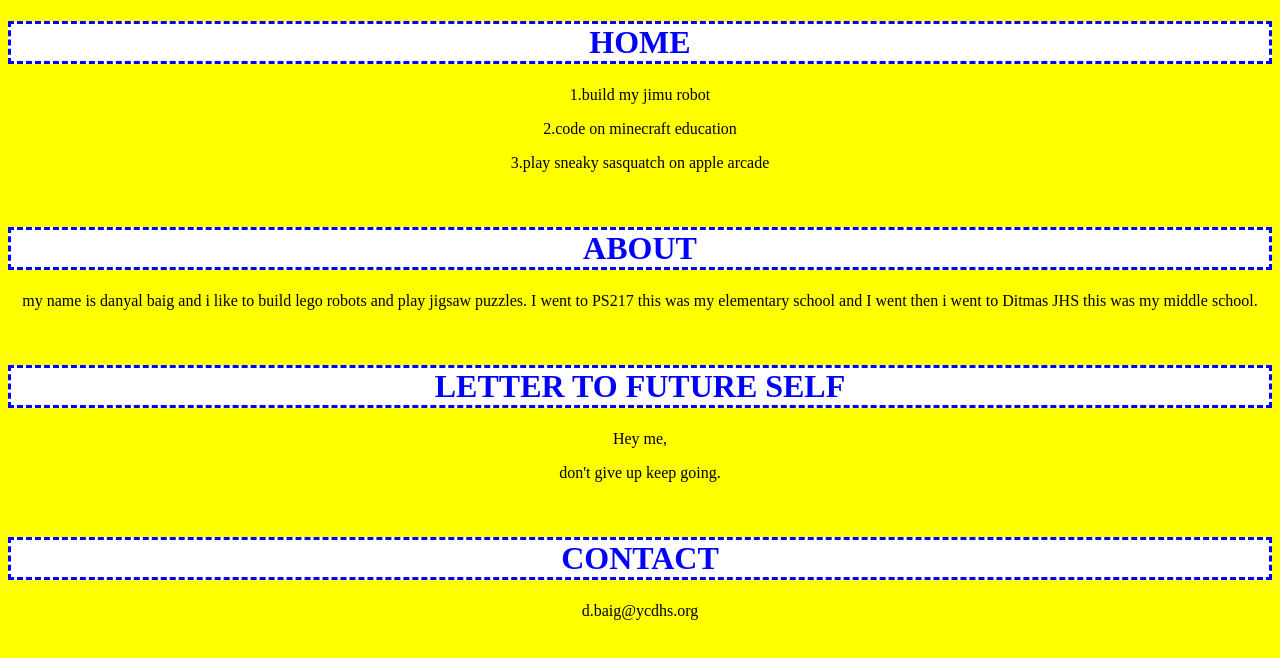
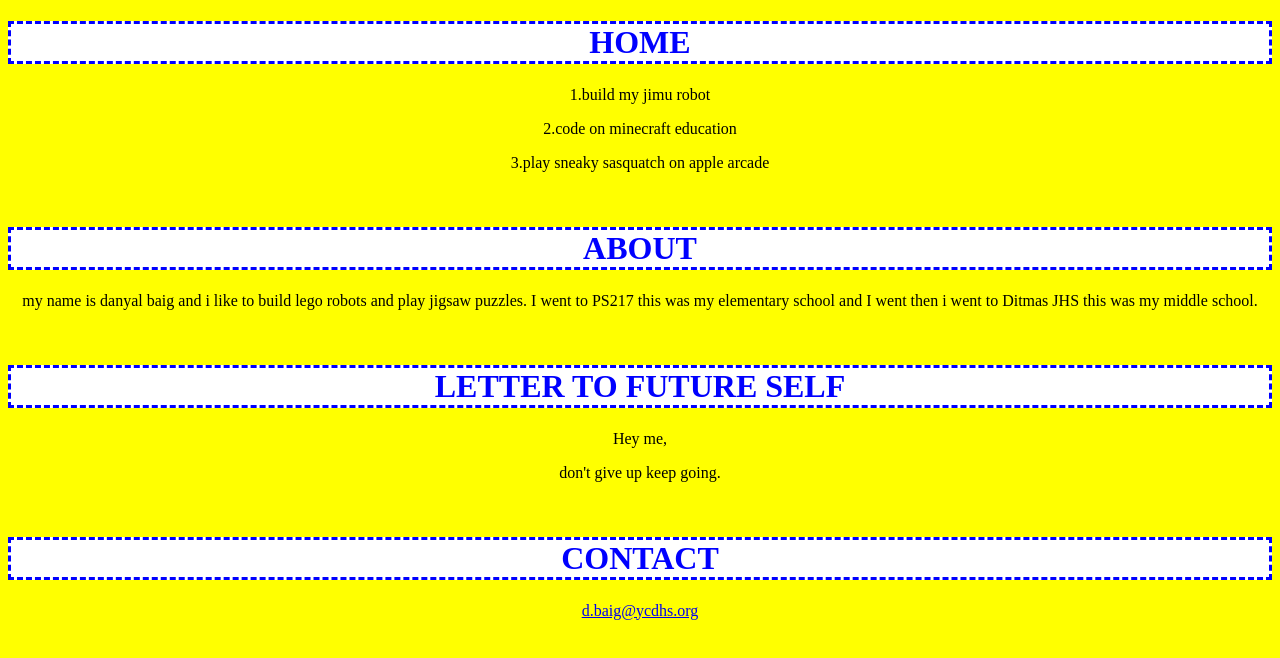
Before and after one commit to adamkolson/adam-temp-website-june-10, a plain HTML site: page index.html in a window 1280 px wide. Drawn offline with Linux system fonts and the light colour scheme.

Commit message:
Update index.html

```diff
--- a/index.html
+++ b/index.html
@@ -86,7 +86,7 @@ body {
 <div id="CONTACT">
 <h1>CONTACT</h1>
 
-<p>d.baig@ycdhs.org
+	<p><a href="mailto:d.baig@ycdhs.org">d.baig@ycdhs.org</a>
 <br>
 </p>
 </div>
```
